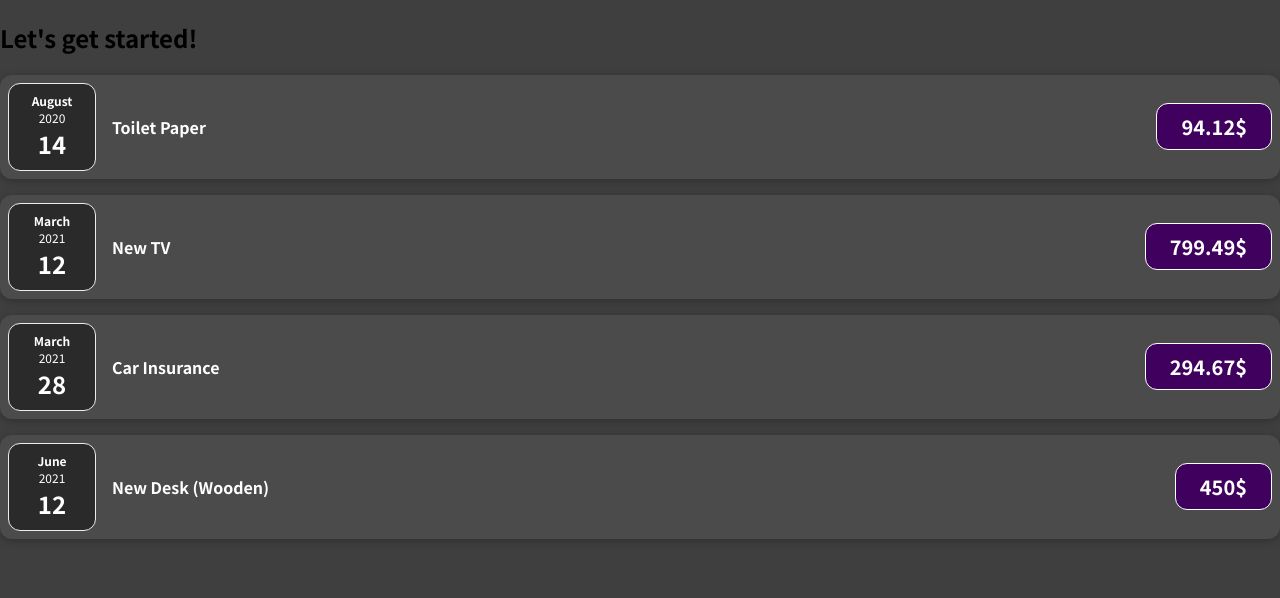
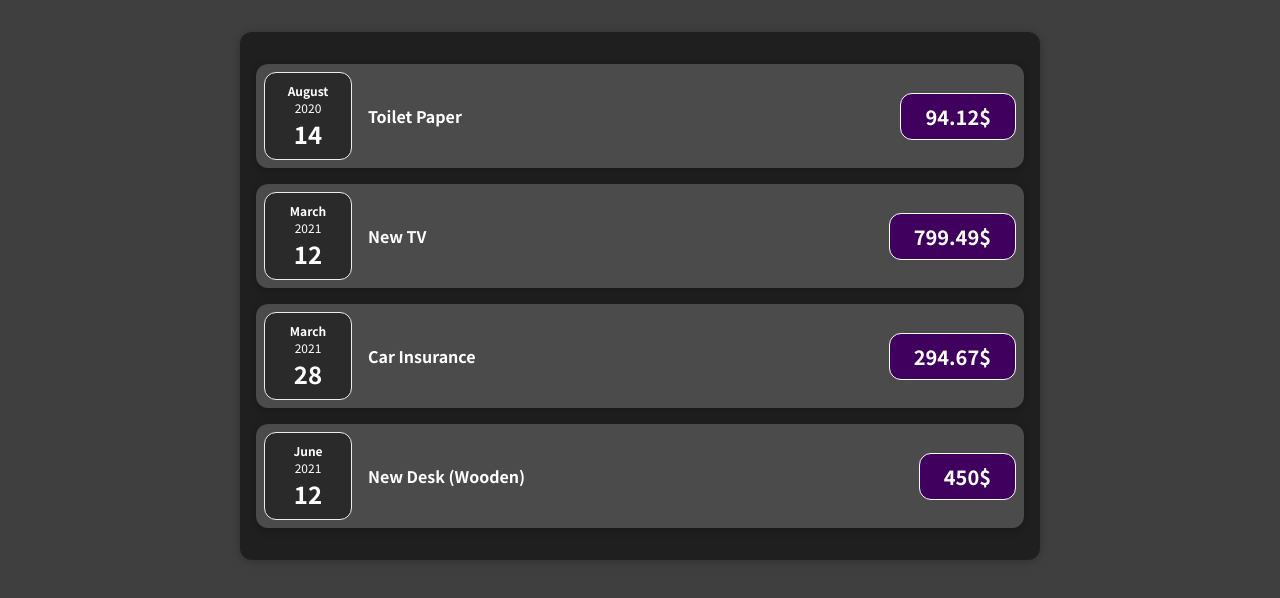
Before and after one commit to Perevechenkov/react-basics, a React (Create React App) app: page / in a window 1280 px wide. Shown: the top 598 px of the page. Built offline with nearby package versions, Linux system fonts and the light colour scheme.

Commit message:
expenses component

```diff
--- a/src/App.js
+++ b/src/App.js
@@ -1,4 +1,4 @@
-import ExpenseItem from './components/ExpenseItem';
+import Expenses from './components/Expenses';
 
 function App() {
   const expenses = [
@@ -23,31 +23,7 @@
     },
   ];
 
-  return (
-    <div>
-      <h2>Let's get started!</h2>
-      <ExpenseItem
-        title={expenses[0].title}
-        amount={expenses[0].amount}
-        date={expenses[0].date}
-      />
-      <ExpenseItem
-        title={expenses[1].title}
-        amount={expenses[1].amount}
-        date={expenses[1].date}
-      />
-      <ExpenseItem
-        title={expenses[2].title}
-        amount={expenses[2].amount}
-        date={expenses[2].date}
-      />
-      <ExpenseItem
-        title={expenses[3].title}
-        amount={expenses[3].amount}
-        date={expenses[3].date}
-      />
-    </div>
-  );
+  return <Expenses items={expenses} />;
 }
 
 export default App;
--- /dev/null
+++ b/src/components/Expenses.css
@@ -0,0 +1,9 @@
+.expenses {
+  padding: 1rem;
+  background-color: rgb(31, 31, 31);
+  margin: 2rem auto;
+  width: 50rem;
+  max-width: 95%;
+  border-radius: 12px;
+  box-shadow: 0 1px 8px rgba(0, 0, 0, 0.25);
+}
--- /dev/null
+++ b/src/components/Expenses.js
@@ -0,0 +1,31 @@
+import './Expenses.css';
+import ExpenseItem from './ExpenseItem';
+
+function Expenses(props) {
+  return (
+    <div className='expenses'>
+      <ExpenseItem
+        title={props.items[0].title}
+        amount={props.items[0].amount}
+        date={props.items[0].date}
+      />
+      <ExpenseItem
+        title={props.items[1].title}
+        amount={props.items[1].amount}
+        date={props.items[1].date}
+      />
+      <ExpenseItem
+        title={props.items[2].title}
+        amount={props.items[2].amount}
+        date={props.items[2].date}
+      />
+      <ExpenseItem
+        title={props.items[3].title}
+        amount={props.items[3].amount}
+        date={props.items[3].date}
+      />
+    </div>
+  );
+}
+
+export default Expenses;
```
